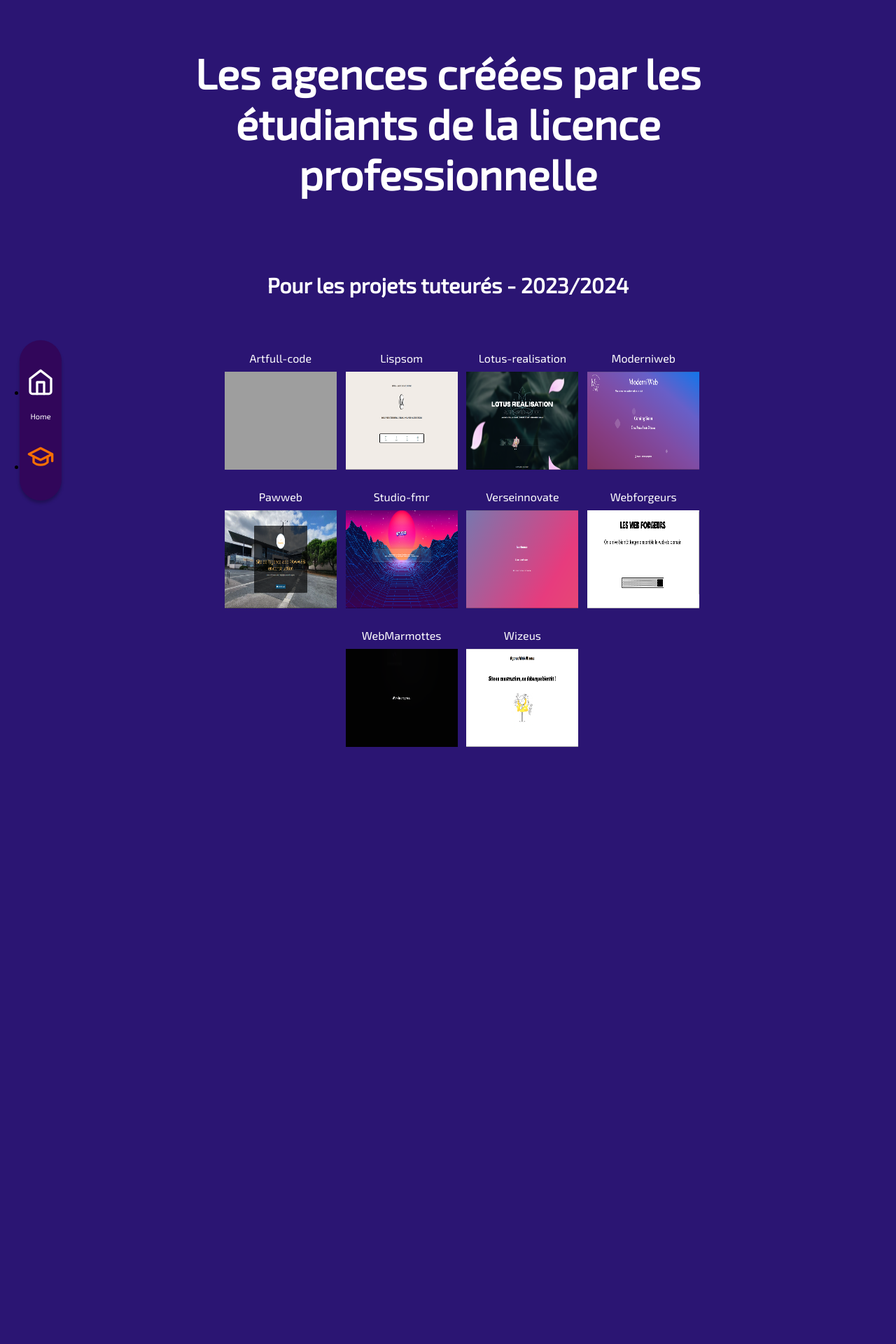
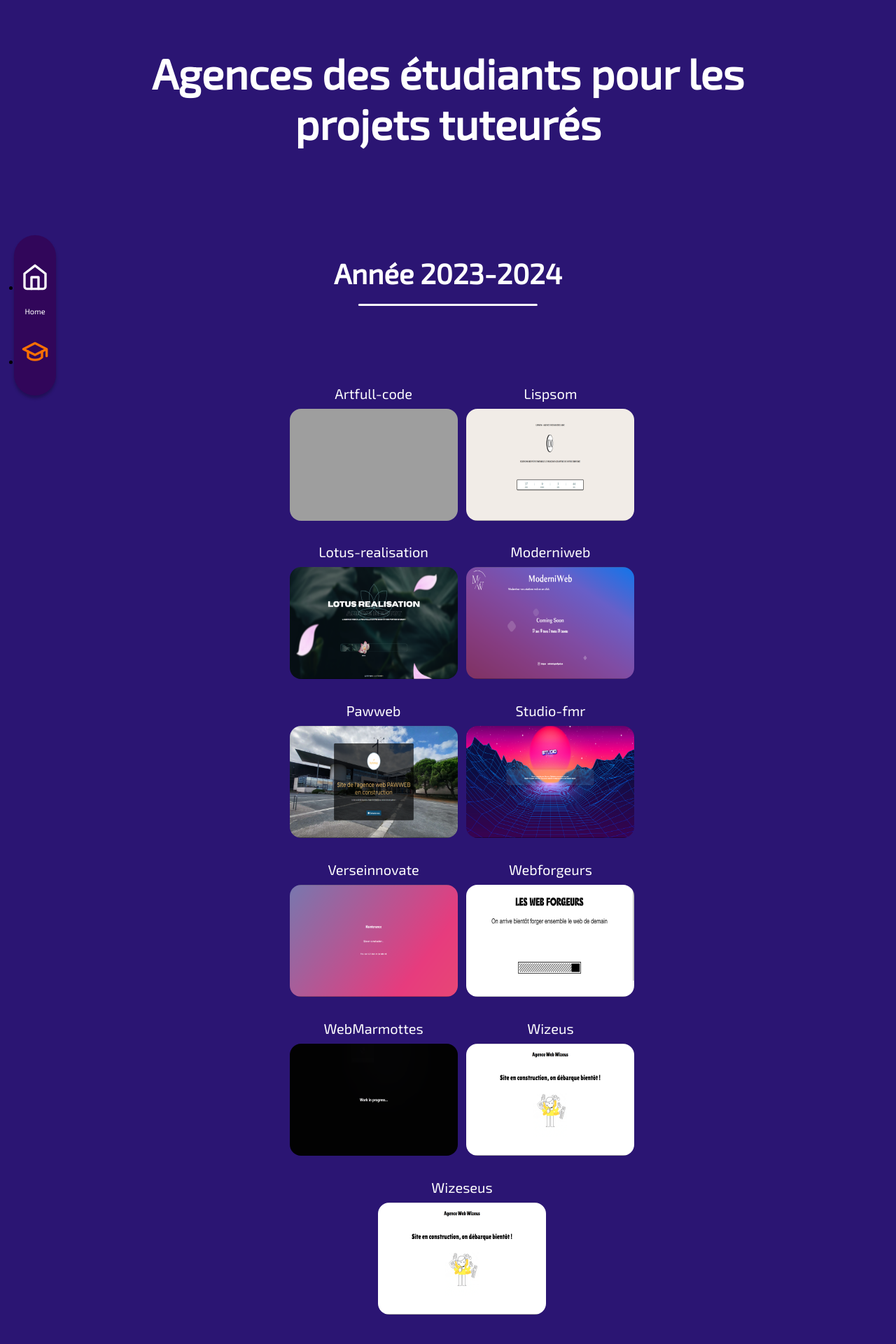
Before and after one commit to JohanMorga/SiteServeurLPMIAW, a PHP site: page /agence.php in a window 1280 px wide. Shown: the top 1920 px of the page at 70% size. Before the commit the page ends 1067 px from the top, so only its background shows below. Run offline with PHP 8.4, Linux system fonts and the light colour scheme; style sheets or scripts are compiled from the project's sources; grey boxes are pictures that could not be loaded.

Commit message:
style agence.php

```diff
--- a/agence.php
+++ b/agence.php
@@ -1,6 +1,6 @@
 <?php
 
-$agences = array(
+$agences2023 = array(
     "Artfull-code" => array(
         "link" => 'https://agence-artfull-code.lpmiaw.univ-lr.fr/',
         "image" => 'public/img/Agences/2023-2024/artfull.png'
@@ -41,6 +41,10 @@ $agences = array(
         "link" => 'https://agence-wizeus.lpmiaw.univ-lr.fr/',
         "image" => 'public/img/Agences/2023-2024/Wizeus.png'
     ),
+    "Wizeseus" => array(
+        "link" => 'https://agence-wizeus.lpmiaw.univ-lr.fr/',
+        "image" => 'public/img/Agences/2023-2024/Wizeus.png'
+    ),
 
 )
 
@@ -60,10 +64,10 @@ $agences = array(
 </head>
 <body>
 <header class="header">
-    <h1 class="header__title">Les agences créées par les étudiants de la licence professionnelle
+    <h1 class="header__title">Agences des étudiants pour les projets tuteurés
     </h1>
 </header>
-<nav>
+<nav class="test">
     <ul class="nav-menu">
         <li class="nav-menu__element">
             <a class="nav-menu__link nav-menu__link" href="index.php">
@@ -89,9 +93,9 @@ $agences = array(
 </nav>
 <main>
     <section class="projets">
-        <h2 class="projets__title">Pour les projets tuteurés - 2023/2024</h2>
+        <h2 class="projets__title">Année 2023-2024</h2>
         <ul class="projets__agences">
-            <?php foreach ($agences as $agence => $infos):?>
+            <?php foreach ($agences2023 as $agence => $infos):?>
             <li class="agence">
 
                 <a href="<?=$infos['link']?>" class="agence__link">
@@ -113,7 +117,36 @@ $agences = array(
             <?php endforeach;?>
 
         </ul>
+
     </section>
+    <section class="projets projets--impair">
+        <h2 class="projets__title">Année 2022-2023</h2>
+        <ul class="projets__agences">
+            <?php foreach ($agences2023 as $agence => $infos):?>
+                <li class="agence">
+
+                    <a href="<?=$infos['link']?>" class="agence__link">
+                        <div class="agence__content">
+                            <svg xmlns="http://www.w3.org/2000/svg" width="24" height="24" viewBox="0 0 24 24" fill="none"
+                                 stroke="white" stroke-width="2" stroke-linecap="round" stroke-linejoin="round"
+                                 class="agence__svg">
+                                <rect width="18" height="18" x="3" y="3" rx="2"/>
+                                <path d="M8 8h8v8"/>
+                                <path d="m8 16 8-8"/>
+                            </svg>
+                        </div>
+                        <p class="agence__name"><?=$agence?></p>
+                        <img class="agence__image" src="<?=$infos['image']?>" alt="">
+
+                    </a>
+
+                </li>
+            <?php endforeach;?>
+
+        </ul>
+
+    </section>
+
 </main>
 </body>
 </html>
--- a/public/scss/_agence.scss
+++ b/public/scss/_agence.scss
@@ -20,14 +20,34 @@
   display: flex;
   flex-direction: column;
   align-items: center;
+  justify-content: center;
+  height: fit-content;
+  padding: 4rem 0 8rem 0;
 
   &__title {
+    position: relative;
+
     color: $c_white;
     font-style: normal;
     font-weight: 600;
     line-height: normal;
-    font-size: 3rem;
+    font-size: 4rem;
     padding: 2rem;
+    margin-bottom: 8rem;
+
+    &::after {
+      content: "";
+      display: block;
+      position: absolute;
+      height: 3px;
+      width: 70%;
+      left: 50%;
+      transform: translate(-50%);
+      background-color: #fff;
+      margin: 2rem 0;
+      border-radius: 2px;
+
+    }
   }
 
   &__agences {
@@ -36,6 +56,10 @@
     justify-content: center;
     flex-wrap: wrap;
     gap: 1vw;
+  }
+
+  &--impair {
+    background-color: $c_darkblue;
   }
 }
 
@@ -47,13 +71,14 @@
   &__content {
     background-color: rgba(135, 91, 255, 0.85);
     z-index: 100;
-    width: 16rem;
-    height: 14rem;
+    width: $img_w;
+    height: $img_h;
     display: flex;
     justify-content: center;
     align-items: center;
     position: absolute;
     visibility: hidden;
+    border-radius: 16px;
 
   }
 
@@ -63,14 +88,15 @@
     font-style: normal;
     font-weight: 500;
     line-height: normal;
-    font-size: 1.6rem;
+    font-size: 2rem;
     margin-bottom: 1rem;
   }
 
   &__image {
-    width: 16rem;
-    height: 14rem;
+    width: $img_w;
+    height: $img_h;
     z-index: 10;
+    border-radius: 16px;
 
   }
 
@@ -81,6 +107,7 @@
     justify-content: flex-end;
     align-items: center;
     flex-direction: column;
+
     &:hover > .agence__content {
       visibility: visible;
     }
--- a/public/scss/_colors.scss
+++ b/public/scss/_colors.scss
@@ -3,3 +3,4 @@ $c_white: #fff;
 $c_orange : #F86F03;
 $c_hover: rgba(173, 91, 251, 0.60);
 $c_magenta : #31065A;
+$c_darkblue :#241260;
--- a/public/scss/_index.scss
+++ b/public/scss/_index.scss
@@ -12,51 +12,6 @@
   }
 }
 
-.nav-menu {
-  position : absolute;
-  top: 43%;
-  left: 20px;
-  background-color: $c_magenta;
-  box-shadow: 0 4px 4px 0 rgba(0, 0, 0, 0.25);
-  border-radius: 10rem;
-  padding: 3rem 1rem;
-
-  &__element {
-    padding: 1rem 0;
-    text-align: center;
-  }
-
-  &__link {
-    color: $c_white;
-    font-size: 32px;
-    width: auto;
-    text-align: center;
-    text-decoration: none;
-    font-style: normal;
-
-
-    &--active {
-      color : $c_orange;
-      margin-bottom: 1.5rem;
-    }
-  }
-
-  &__text {
-    &--active {
-      display: block;
-      padding-top : 0.5rem;
-      font-size: 1.1rem;
-      text-align: center;
-      font-style: normal;
-      font-weight: 400;
-      line-height: normal;
-    }
-
-    &--inactive {
-      display: none;
-    }
-  }
-}
 
 .principal {
   display: flex;
--- /dev/null
+++ b/public/scss/_menu.scss
@@ -0,0 +1,49 @@
+.nav-menu {
+  position : fixed;
+  top: 40%;
+  left: 20px;
+  background-color: $c_magenta;
+  box-shadow: 0 4px 4px 0 rgba(0, 0, 0, 0.25);
+  border-radius: 10rem;
+  padding: 3rem 1rem;
+  z-index: 100;
+&__element {
+    padding: 1rem 0;
+    text-align: center;
+  }
+
+  &__link {
+    color: $c_white;
+    font-size: 32px;
+    width: auto;
+    text-align: center;
+    text-decoration: none;
+    font-style: normal;
+
+
+    &--active {
+      color : $c_orange;
+      margin-bottom: 1.5rem;
+    }
+  }
+
+  &__text {
+    &--active {
+      display: block;
+      padding-top : 0.5rem;
+      font-size: 1.1rem;
+      text-align: center;
+      font-style: normal;
+      font-weight: 400;
+      line-height: normal;
+    }
+
+    &--inactive {
+      display: none;
+    }
+  }
+}
+
+.test{
+  //height: 10%;
+}
--- /dev/null
+++ b/public/scss/_vars.scss
@@ -0,0 +1,2 @@
+$img_w : 24rem;
+$img_h : 16rem;
--- a/public/scss/master.scss
+++ b/public/scss/master.scss
@@ -1,5 +1,7 @@
 @import "reset";
+@import "vars";
 @import "colors";
+@import "menu";
 @import "index";
 @import "agence";
 @import url('https://fonts.googleapis.com/css2?family=Exo+2&display=swap');
```
